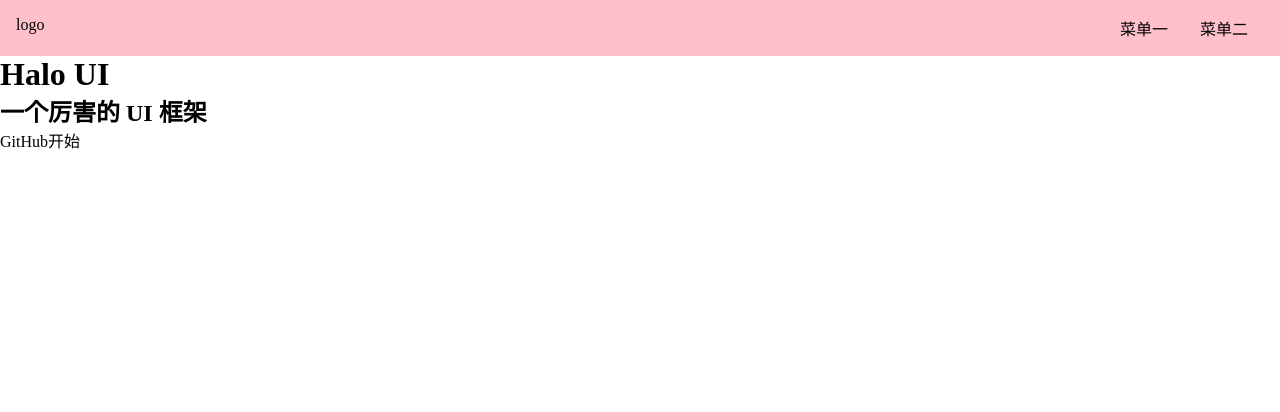
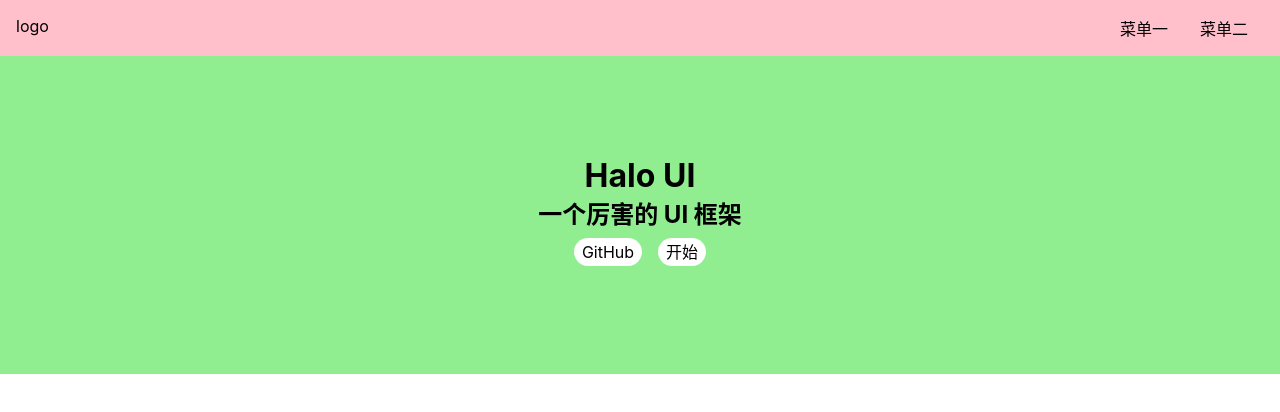
Before and after one commit to xjy1907/halo-ui, a Vue app in the folder halo-ui-1/: page /#/ in a window 1280 px wide. Shown: the top 412 px of the page. Built offline with nearby package versions, Linux system fonts and the light colour scheme.

Commit message:
初步完成 Home.vue 样式

```diff
--- a/halo-ui-1/src/index.scss
+++ b/halo-ui-1/src/index.scss
@@ -13,5 +13,13 @@
     color: inherit;
     &:hover {
         border-bottom: 1px solid ;
+        cursor: pointer;
       }
 }
+
+body {
+    font-size: 16px;
+    // 为什么这样写 font-family
+    // 答案见 https://github.com/zenozeng/fonts.css/
+    font-family: -apple-system, "Noto Sans", "Helvetica Neue", Helvetica, "Nimbus Sans L", Arial, "Liberation Sans", "PingFang SC", "Hiragino Sans GB", "Noto Sans CJK SC", "Source Han Sans SC", "Source Han Sans CN", "Microsoft YaHei", "Wenquanyi Micro Hei", "WenQuanYi Zen Hei", "ST Heiti", SimHei, "WenQuanYi Zen Hei Sharp", sans-serif;
+  }
--- a/halo-ui-1/src/views/Home.vue
+++ b/halo-ui-1/src/views/Home.vue
@@ -21,6 +21,27 @@
 </script>
 
 <style lang="scss" scoped>
+.banner {
+    background-color: lightgreen;
+    padding: 100px 0;
+    display: flex;
+    align-items: center;
+    justify-content: center;
+    flex-direction: column;
+    > .actions {
+        padding: 8px 0;
+        a {
+            margin: 0 8px;
+            background-color: #fff;
+            display: inline-block;
+            $h:28px;
+            height: $h;
+            line-height: $h;
+            border-radius: $h/2;
+            padding: 0 8px;
+        }
+    }
+}
 
 
 </style>
```
